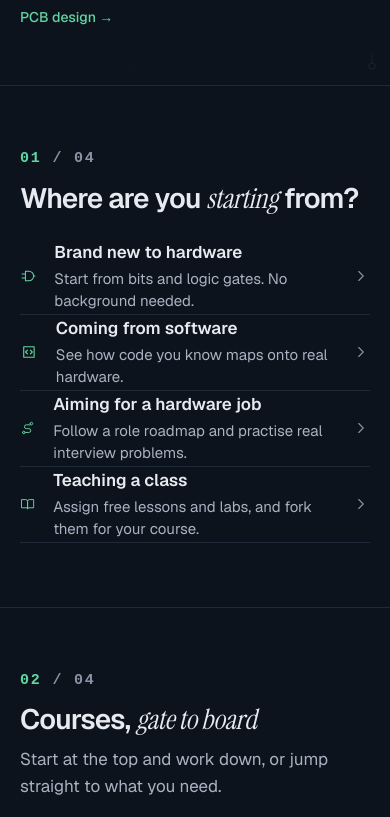
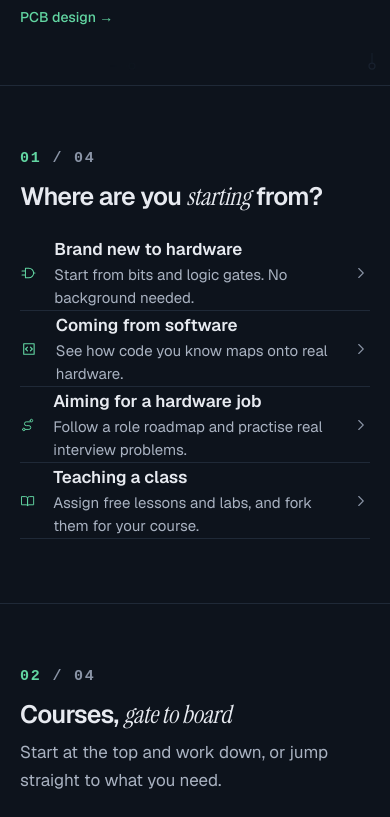
Before and after one commit to SiliconBeast/Chiplore, an Astro site: page / in a window 390 px wide. Shown: the part 1180-1997 px from the top of the page. Built offline with nearby package versions, Linux system fonts and the light colour scheme; Astro itself is replaced by a stand-in of ours; a web font is replaced by a local one.

Commit message:
Keep italic heading phrases on one line; smaller h2 on phones
Co-Authored-By: Claude Opus 5.5 <noreply@anthropic.com>
Claude-Session: https://claude.ai/code/session_016LdW4GXXDiMgb972vY8mWP

```diff
--- a/src/styles/global.css
+++ b/src/styles/global.css
@@ -174,6 +174,7 @@ a:hover > .art, .lift:hover .art { transform: translateY(-3px); }
 
 @media (max-width: 720px) {
   .wrap { padding: 0 20px; }
+  .h2 { font-size: 25px; }
   .main-nav { gap: 18px; order: 3; width: 100%; margin-top: -8px; }
   .main-nav a { padding: 12px 0; }
   .site-header .wrap { gap: 0 20px; min-height: 56px; }
@@ -204,7 +205,7 @@ a:hover > .art, .lift:hover .art { transform: translateY(-3px); }
 .site-footer .footer-mark { margin: 0 0 -0.12em; }
 
 /* ---------- Type that isn't boring ---------- */
-.it { font-family: var(--serif); font-style: italic; font-weight: 400; letter-spacing: -0.01em; }
+.it { font-family: var(--serif); font-style: italic; font-weight: 400; letter-spacing: -0.01em; white-space: nowrap; }
 .display .it, .title .it { font-size: 1.12em; line-height: .9; color: var(--text); }
 .pxw { font-family: var(--dots); font-weight: 900; letter-spacing: .02em; color: var(--accent); font-size: 1.04em; display: inline-block; }
 .pxw:hover { animation: flick 420ms steps(1) 1; }
```
